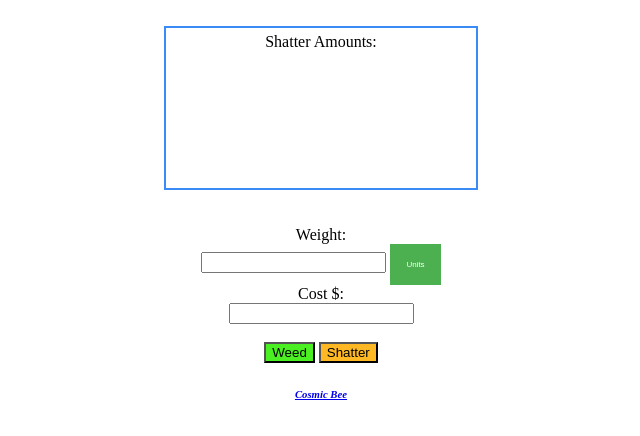
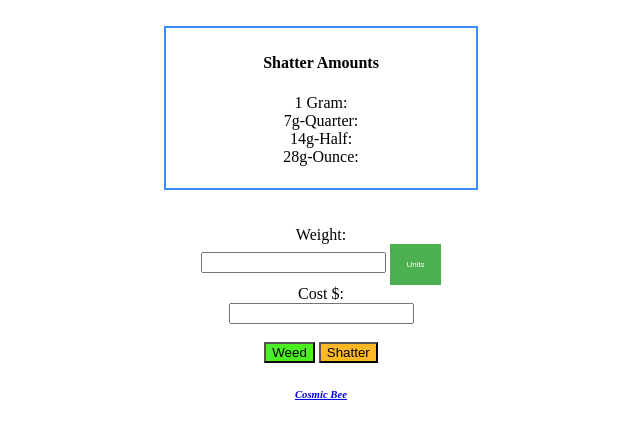
Before and after one commit to CosmicBee/Calculator-CosmicBee, a plain HTML site: page index.html in a window 1280 px wide. Both pictures are taken after a click on the button "Shatter". Shown: the whole page, without its empty margins (319-959 px from the left). Drawn offline with Linux system fonts and the light colour scheme.

Commit message:
button
added click functions to shatter button to display on div

```diff
--- a/index.html
+++ b/index.html
@@ -9,7 +9,16 @@
   </head>
   <body>
     <br />
-    <div id="face"><h1></h1></div>
+    <div id="face">
+      <h4 id="header1"></h4>
+      <p1 id="p1"></p1>
+      <br />
+      <p2 id="p2"></p2>
+      <br />
+      <p3 id="p3"></p3>
+      <br />
+      <p4 id="p4"></p4>
+    </div>
     <br /><br />
 
     <label for="weight">Weight:</label>
--- a/src/index.js
+++ b/src/index.js
@@ -6,5 +6,9 @@ a.addEventListener("click", e => {
 });
 
 function shatterr(){
-  document.getElementById("face").innerHTML = "Shatter Amounts: "
+  document.getElementById("header1").innerHTML = "Shatter Amounts "
+  document.getElementById("p1").innerHTML = "1 Gram: "
+   document.getElementById("p2").innerHTML = "7g-Quarter: "
+   document.getElementById("p3").innerHTML = "14g-Half: "
+   document.getElementById("p4").innerHTML = "28g-Ounce: "
 };
```
